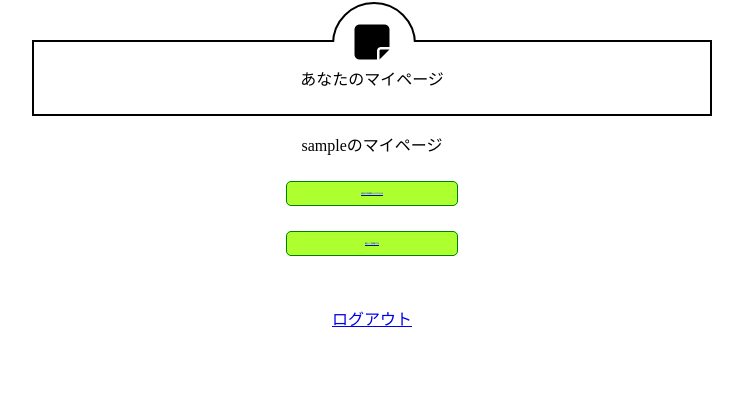
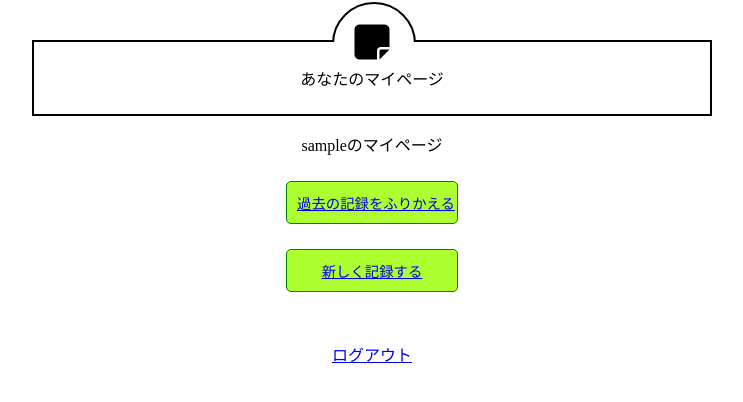
Before and after one commit to rakisuto/check_actionlog, a Flask app: page /user/home in a window 1280 px wide. Shown: the top 402 px of the page, without its empty margins (268-1011 px from the left). Run offline with Flask 2, Linux system fonts and the light colour scheme; the visitor is signed in with stand-in values (Sample User, id 1); some libraries are stand-ins or nearby versions.

Commit message:
revise font-size

```diff
--- a/static/index.css
+++ b/static/index.css
@@ -81,5 +81,5 @@ body {
 }
 
 .mypage > .btn {
-  font-size: 2px;
+  font-size: 0.9rem;
 }
```
